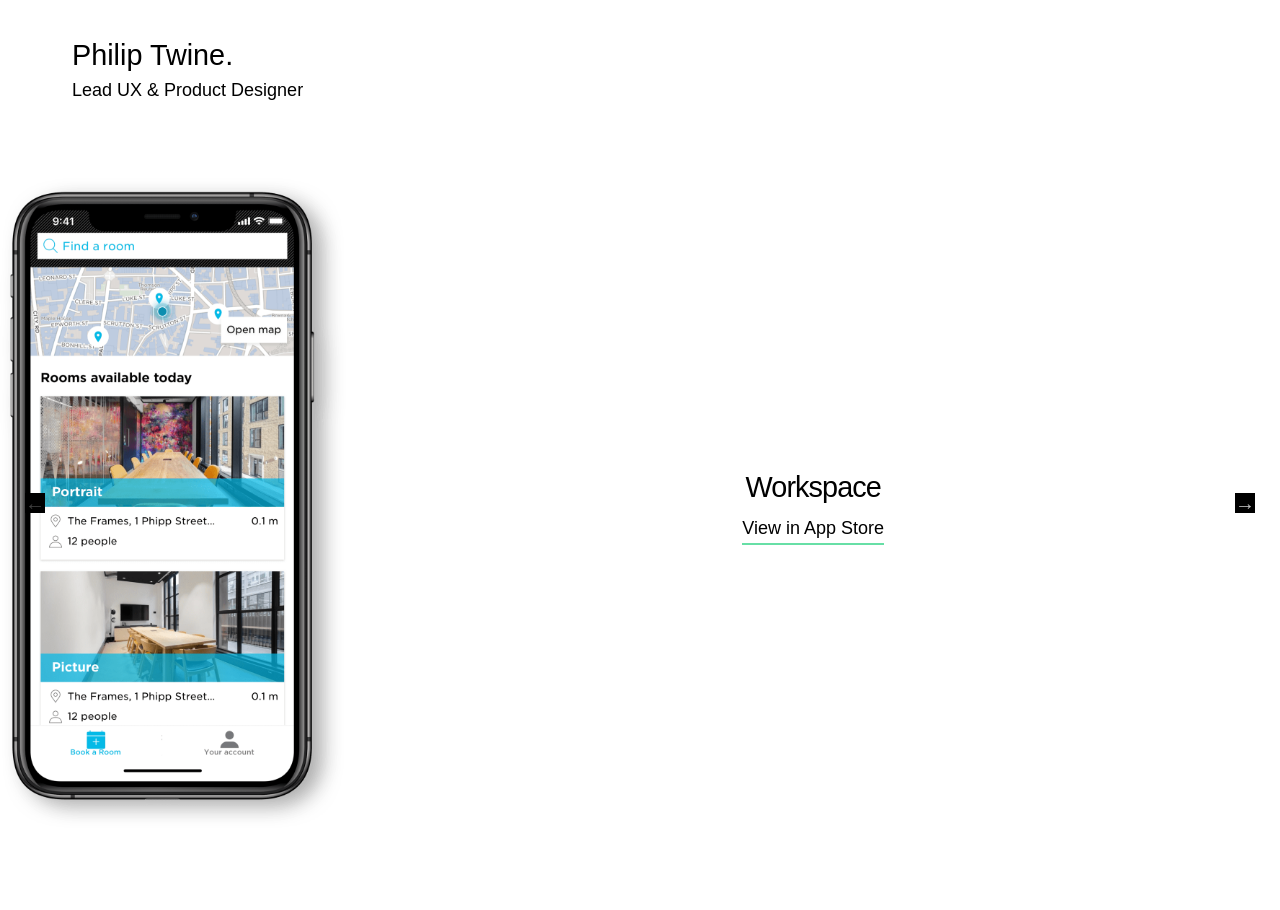
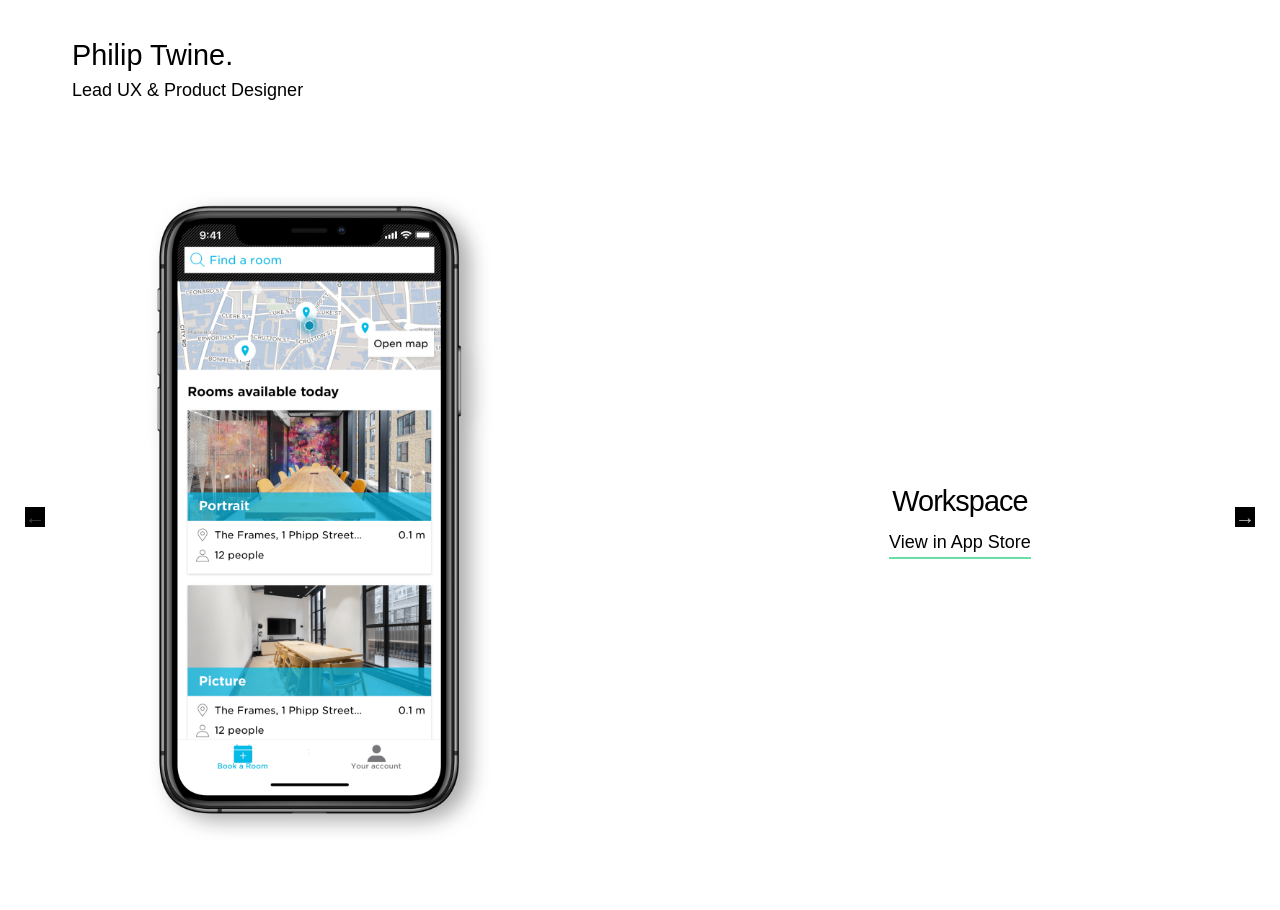
Before and after one commit to philiptwine/philiptwine.github.io, a Jekyll site: the page built from index.html, in a window 1280 px wide. Built offline with Jekyll 4.4.1, drawn with Linux system fonts in a browser that asks for light colours; nearby versions of some CDN libraries; some web fonts are replaced.

Commit message:
Revert "Changes to be reverted"
This reverts commit a4ccdf5d8b1011b11df8d99f16c7425ad14c88c8.

```diff
--- a/assets/css/main.css
+++ b/assets/css/main.css
@@ -838,16 +838,11 @@
     padding: 0 2rem;
     margin: 0 auto; }
 
-<<<<<<< HEAD
   .home-project {
     height: 750px !important; }
 
   .home-project .image {
     max-height: 650px; }
-=======
-  .home-project .image {
-    flex-basis: 50%; }
->>>>>>> parent of aed50e0... Completed dev
 
   .home-project .image {
     flex-basis: 50%; }
--- a/assets/sass/main.scss
+++ b/assets/sass/main.scss
@@ -171,7 +171,6 @@
 		margin: 0 auto;
 	}
 
-<<<<<<< HEAD
 	.home-project {
 		height: 750px !important;
 	}
@@ -180,8 +179,6 @@
 		max-height: 650px;
 	}
 
-=======
->>>>>>> parent of aed50e0... Completed dev
 	.home-project .image {
 		flex-basis: 50%;
 	}
```
Also changed, not shown: 1 other file.
